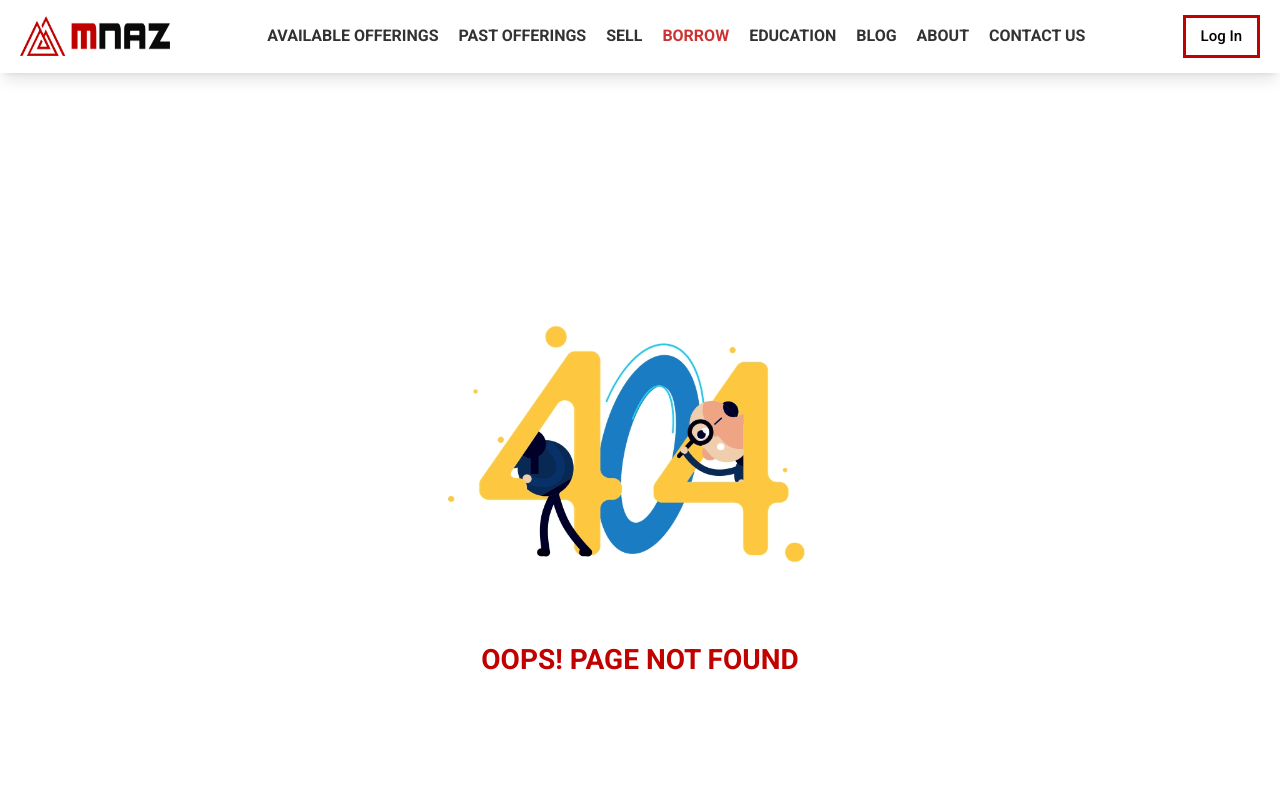
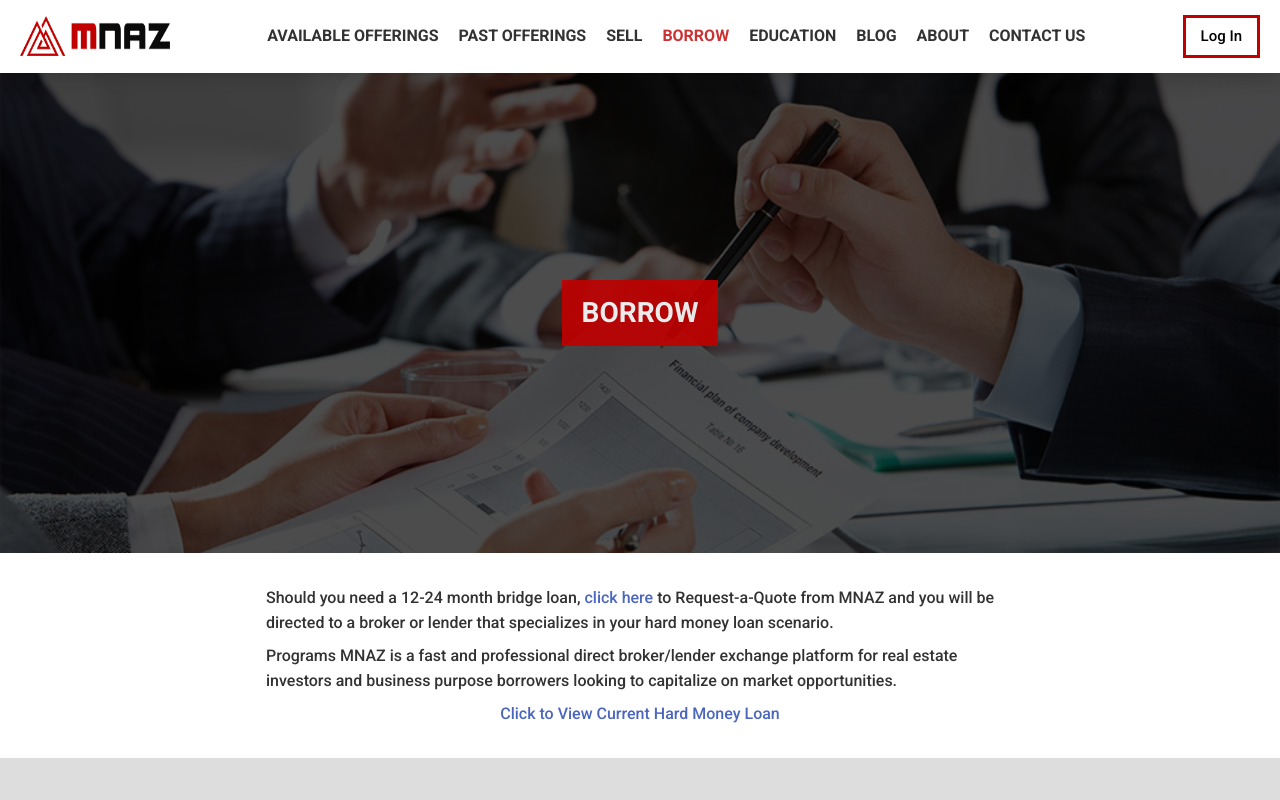
Before and after one commit to M-Alam116/mnaz, a Next.js app: page /borrow in a window 1280 px wide. Before the commit this address had no page. Shown: the top 800 px of the page. Built offline with nearby package versions, Linux system fonts and the light colour scheme.

Commit message:
borrow page completed

```diff
--- a/pages/available-offerings/index.js
+++ b/pages/available-offerings/index.js
@@ -1,7 +1,16 @@
 import OfferingCard from "@/components/OfferingCard";
 import { offeringData } from "../../data/offeringData";
+import { Fragment } from "react";
+import Head from "next/head";
 export default function AvailableOfferings() {
   return (
+    <Fragment>
+      <Head>
+        <title>
+          1st and 2nd Trust Deed Investments a vailable in California today |
+          MNAZ
+        </title>
+      </Head>
       <div className="container">
         <div className="flex flex-wrap gap-4 w-full justify-evenly py-[3rem] md:py-[5rem] px-[10px]">
           {offeringData.map((data) => (
@@ -9,5 +18,6 @@ export default function AvailableOfferings() {
           ))}
         </div>
       </div>
+    </Fragment>
   );
 }
--- /dev/null
+++ b/pages/borrow/index.js
@@ -0,0 +1,54 @@
+import Link from "next/link";
+import { Fragment } from "react";
+import Head from "next/head";
+
+function Borrow() {
+  return (
+    <Fragment>
+      <Head>
+        <title>Apply for a Hard Money Loan in California | MNAZ</title>
+      </Head>
+      <div className="container">
+        {/* =========== borrow background ========== */}
+        <div className="borrowBg">
+          <div className="flex flex-col justify-center items-center text-center px-[10px] h-[30rem] md:h-[30rem]">
+            <div className="bg-secondaryColor text-primaryColor text-[28px] font-[600] opacity-90 py-[12px] px-[20px]">
+              BORROW
+            </div>
+          </div>
+        </div>
+
+        <div className="flex flex-col justify-center items-center py-[2rem] w-full md:w-[60%] mx-auto gap-[8px] px-[10px]">
+          <p className="text-[16px] font-[500] opacity-80 leading-[25px]">
+            Should you need a 12-24 month bridge loan,{" "}
+            <Link href="/" className="text-blue-800">
+              click here
+            </Link>{" "}
+            to Request-a-Quote from MNAZ and you will be directed to a broker or
+            lender that specializes in your hard money loan scenario.
+          </p>
+          <p className="text-[16px] font-[500] opacity-80 leading-[25px]">
+            Programs MNAZ is a fast and professional direct broker/lender
+            exchange platform for real estate investors and business purpose
+            borrowers looking to capitalize on market opportunities.
+          </p>
+          <Link
+            href="/"
+            className="text-[16px] font-[500] opacity-80 leading-[25px] text-blue-800"
+          >
+            Click to View Current Hard Money Loan
+          </Link>
+        </div>
+
+        <div className="flex flex-wrap gap-[1rem] justify-around items-center bg-grayColor py-[4rem] md:py-[6rem] px-[10px]">
+          <h1 className="text-[20px] font-[500] text-center">
+            We're here to help you Earn Money!
+          </h1>
+          <button className="btn">Ask how we do it</button>
+        </div>
+      </div>
+    </Fragment>
+  );
+}
+
+export default Borrow;
--- a/pages/completed-offerings/index.js
+++ b/pages/completed-offerings/index.js
@@ -1,6 +1,7 @@
 import OfferingCard from "@/components/OfferingCard";
 import { offeringData } from "../../data/offeringData";
-import { useState } from "react";
+import { Fragment, useState } from "react";
+import Head from "next/head";
 import { useTheme } from "@mui/material/styles";
 import Box from "@mui/material/Box";
 import OutlinedInput from "@mui/material/OutlinedInput";
@@ -100,6 +101,10 @@ export default function CompletedOfferings() {
     );
   };
   return (
+    <Fragment>
+      <Head>
+        <title>Completed Offerings | MNAZ</title>
+      </Head>
       <div className="container py-[3rem] md:py-[5rem] px-[10px]">
         <form className="mb-[2rem] grid grid-cols-1 sm:grid-cols-2 md:grid-cols-3 lg:grid-cols-5 place-items-center">
           {/* =========== position ============== */}
@@ -244,5 +249,6 @@ export default function CompletedOfferings() {
           ))}
         </div>
       </div>
+    </Fragment>
   );
 }
--- a/pages/index.js
+++ b/pages/index.js
@@ -1,5 +1,11 @@
+import { Fragment } from "react";
+import Head from "next/head";
 export default function Home() {
   return (
+    <Fragment>
+      <Head>
+        <title>Trust Deed Investments in California</title>
+      </Head>
       <div className="container">
         {/* ========= Hero Section ========= */}
         <div className="heroBg">
@@ -21,20 +27,21 @@ export default function Home() {
         {/* ========= About info ========= */}
         <div className="flex flex-col gap-[10px] py-[3rem] md:py-[5rem] px-[20px] w-full md:w-[90%] mx-auto">
           <h2 className="text-[18px] font-[400] text-justify">
-          MNAZ (CTD) provides an online real time marketplace that connects real
-          estate lenders with investors and business purpose borrowers.
+            MNAZ (CTD) provides an online real time marketplace that connects
+            real estate lenders with investors and business purpose borrowers.
           </h2>
           <p className="text-[18px] font-[400] text-justify">
-          CTD's goal is to offer trust deed investments with the Real Estate as
-          collateral and to solve the problem of inefficient, fragmented, and
-          opaque real estate lending by using technology, data-driven processes,
-          and expert human touch to create transparency with low fees. CTD fills
-          the void between slow, over-regulated banks, and hard money lenders
-          that cannot supply timely or consistent sources of capital. The
-          transparent, simple, and efficient solution allows qualified investors
-          to easily build a high yielding Trust Deed Portfolio with steady cash
-          flow that diversifies their funds while giving borrowers reliable
-          access to capital for a variety of business purpose scenarios.
+            CTD's goal is to offer trust deed investments with the Real Estate
+            as collateral and to solve the problem of inefficient, fragmented,
+            and opaque real estate lending by using technology, data-driven
+            processes, and expert human touch to create transparency with low
+            fees. CTD fills the void between slow, over-regulated banks, and
+            hard money lenders that cannot supply timely or consistent sources
+            of capital. The transparent, simple, and efficient solution allows
+            qualified investors to easily build a high yielding Trust Deed
+            Portfolio with steady cash flow that diversifies their funds while
+            giving borrowers reliable access to capital for a variety of
+            business purpose scenarios.
           </p>
         </div>
 
@@ -49,9 +56,9 @@ export default function Home() {
           <div className="flex flex-wrap justify-evenly mt-[2rem] gap-[1rem]">
             <div className="flex flex-col w-full max-w-[350px] border-[2px] border-secondaryColor rounded-[5px] p-[1rem]">
               <p className="text-[16px] font-[500] text-primaryColor opacity-80">
-              “From the initial offering presentation to the final funding, this
-              TD investment was handled very smooth by Mortgage Vintage. I
-              appreciate the opportunity to be associated with a true
+                “From the initial offering presentation to the final funding,
+                this TD investment was handled very smooth by Mortgage Vintage.
+                I appreciate the opportunity to be associated with a true
                 professional like Sandy MacDougall. Trust Deed investments are a
                 key portion of my financial portfolio.”
               </p>
@@ -64,12 +71,12 @@ export default function Home() {
             </div>
             <div className="flex flex-col w-full max-w-[350px] border-[2px] border-secondaryColor rounded-[5px] p-[1rem]">
               <p className="text-[16px] font-[500] text-primaryColor opacity-80">
-              “We have worked with Mortgage Vintage, Inc. on a multiple of hard
-              money loans over the past few years and I am always impressed with
-              the fast, professional service we receive from Mortgage Vintage.
-              Whether the loan is a Business Purpose 2nd , a Fix and Flip or a
-              Fix and Rent Loan, Sandy always provides fast up front commitments
-              and funds on a timely basis.”
+                “We have worked with Mortgage Vintage, Inc. on a multiple of
+                hard money loans over the past few years and I am always
+                impressed with the fast, professional service we receive from
+                Mortgage Vintage. Whether the loan is a Business Purpose 2nd , a
+                Fix and Flip or a Fix and Rent Loan, Sandy always provides fast
+                up front commitments and funds on a timely basis.”
               </p>
               <h2 className="text-[20px] font-[600] text-secondaryColor">
                 S. Kohn
@@ -80,15 +87,15 @@ export default function Home() {
             </div>
             <div className="flex flex-col w-full max-w-[350px] border-[2px] border-secondaryColor rounded-[5px] p-[1rem]">
               <p className="text-[16px] font-[500] text-primaryColor opacity-80">
-              “We had tried another private money lender for this Beverly Hills
-              1st TD for 30 days and kept getting strung along. The Lender kept
-              saying that they had the money, when they did not. My borrower was
-              getting anxious and needed the money. I had to act quick and go to
-              a Lender that I knew would perform. We had worked with Mortgage
-              Vintage before but did not know that they could fund such a large
-              loan as $5.6 Mil. Within a few days of our original call, Mortgage
-              Vintage visited the property, met the borrower, secured a lender
-              and funded the loan. Wow!”
+                “We had tried another private money lender for this Beverly
+                Hills 1st TD for 30 days and kept getting strung along. The
+                Lender kept saying that they had the money, when they did not.
+                My borrower was getting anxious and needed the money. I had to
+                act quick and go to a Lender that I knew would perform. We had
+                worked with Mortgage Vintage before but did not know that they
+                could fund such a large loan as $5.6 Mil. Within a few days of
+                our original call, Mortgage Vintage visited the property, met
+                the borrower, secured a lender and funded the loan. Wow!”
               </p>
               <h2 className="text-[20px] font-[600] text-secondaryColor">
                 S. Zodo
@@ -100,13 +107,13 @@ export default function Home() {
             <div className="flex flex-col w-full max-w-[350px] border-[2px] border-secondaryColor rounded-[5px] p-[1rem]">
               <p className="text-[16px] font-[500] text-primaryColor opacity-80">
                 “We needed a fast foreign national loan and we called Sandy at
-              Mortgage Vintage. Sandy and his team quickly provided a quote and
-              the underwriting items needed to close. Sandy worked with us while
-              the buyer finalized the loan amount and down payment. Mortgage
-              Vintage told us what they would do and then they did it. No games,
-              no bait and switch, no changes at the last minute. I would highly
-              recommend Mortgage Vintage for brokers looking for a hard money
-              loan.”
+                Mortgage Vintage. Sandy and his team quickly provided a quote
+                and the underwriting items needed to close. Sandy worked with us
+                while the buyer finalized the loan amount and down payment.
+                Mortgage Vintage told us what they would do and then they did
+                it. No games, no bait and switch, no changes at the last minute.
+                I would highly recommend Mortgage Vintage for brokers looking
+                for a hard money loan.”
               </p>
               <h2 className="text-[20px] font-[600] text-secondaryColor">
                 David Le
@@ -144,7 +151,10 @@ export default function Home() {
           <h1 className="text-[24px] text-black font-[600] text-center ">
             Get in Touch
           </h1>
-        <form action="" className="flex flex-col gap-[1rem] w-full md:w-[80%]">
+          <form
+            action=""
+            className="flex flex-col gap-[1rem] w-full md:w-[80%]"
+          >
             <input
               type="text"
               placeholder="Your Name"
@@ -172,5 +182,6 @@ export default function Home() {
           </form>
         </div>
       </div>
+    </Fragment>
   );
 }
--- a/pages/paid-offerings/index.js
+++ b/pages/paid-offerings/index.js
@@ -1,6 +1,7 @@
 import OfferingCard from "@/components/OfferingCard";
 import { paidOfferings } from "../../data/offeringData";
-import { useState } from "react";
+import { useState, Fragment } from "react";
+import Head from "next/head";
 import { useTheme } from "@mui/material/styles";
 import Box from "@mui/material/Box";
 import OutlinedInput from "@mui/material/OutlinedInput";
@@ -100,6 +101,10 @@ export default function PaidOfferings() {
     );
   };
   return (
+    <Fragment>
+      <Head>
+        <title>Paid Offerings | MNAZ</title>
+      </Head>
       <div className="container py-[3rem] md:py-[5rem] px-[10px]">
         <form className="mb-[2rem] grid grid-cols-1 sm:grid-cols-2 md:grid-cols-3 lg:grid-cols-5 place-items-center">
           {/* =========== position ============== */}
@@ -244,5 +249,6 @@ export default function PaidOfferings() {
           ))}
         </div>
       </div>
+    </Fragment>
   );
 }
--- a/styles/globals.css
+++ b/styles/globals.css
@@ -93,6 +93,25 @@ body {
   z-index: -1;
 }
 
+.borrowBg {
+  position: relative;
+}
+
+.borrowBg::before {
+  content: "";
+  background-image: url("/images/borrow.jpg");
+  background-position: center;
+  background-size: cover;
+  background-repeat: no-repeat;
+  height: 100%;
+  width: 100%;
+  position: absolute;
+  filter: brightness(30%);
+  top: 0;
+  left: 0;
+  z-index: -1;
+}
+
 @layer components {
   .container {
     @apply max-w-full w-[1440px] mx-auto;
```
Also changed, not shown: public/images/borrow.jpg (added). Lines whose indentation alone changed are shown as unchanged.
